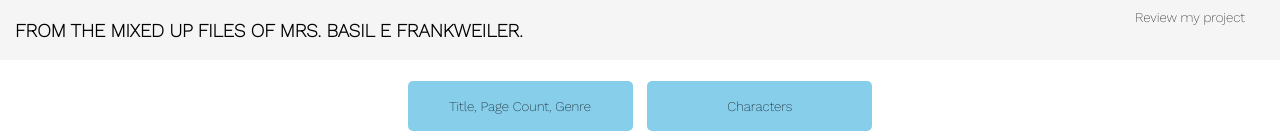
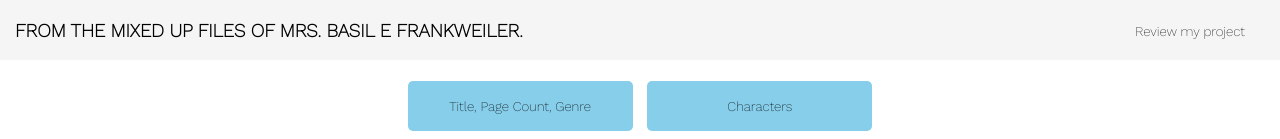
Before and after one commit to maxsspot/project2, a plain HTML site: page index.html in a window 1280 px wide. Shown: the top 139 px of the page. Drawn offline with nearby package versions, Linux system fonts and the light colour scheme.

Commit message:
Update index.html

```diff
--- a/index.html
+++ b/index.html
@@ -90,7 +90,7 @@
         <nav>
             <div id = "transition"></div>
             <h3 id = "title">FROM THE MIXED UP FILES OF MRS. BASIL E FRANKWEILER.</h3>
-            <button id = "closerev" onclick = "openreview()" style = "width:150px;margin-top:13.5x;">Review my project</button>
+            <button id = "closerev" onclick = "openreview()" style = "width:150px;margin-top:13.5px;">Review my project</button>
         </nav>
         <br>
         <br>
```
